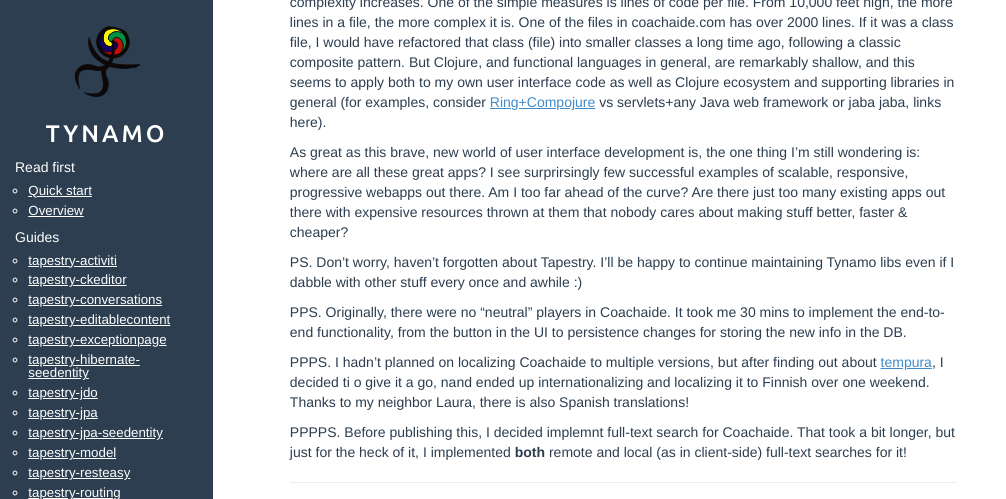
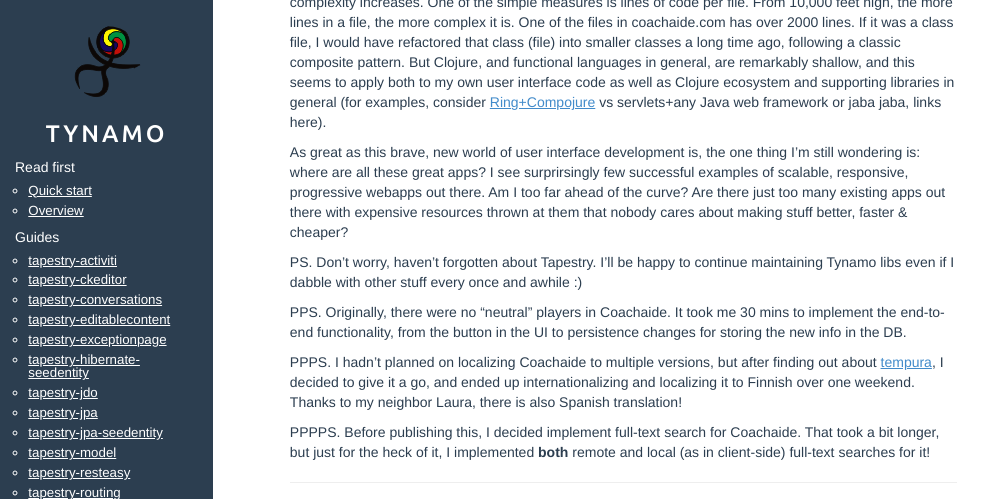
Before and after one commit to vjlamp/tynamo.github.io, a Jekyll site: the page built from _posts/2018-07-02-arbitrarily-complex-uis.md, in a window 1280 px wide and 900 px high, scrolled down 2174 px, cut to the strip 0-499 px from the top of the window. Shown: the whole strip, without its empty margins (0-1006 px from the left). Built offline with Jekyll 4.4.1, drawn with Linux system fonts in a browser that asks for light colours.

Commit message:
edit post about clojure & UIs

```diff
--- a/_posts/2018-07-02-arbitrarily-complex-uis.md
+++ b/_posts/2018-07-02-arbitrarily-complex-uis.md
@@ -60,6 +60,6 @@
 
 PPS. Originally, there were no "neutral" players in Coachaide. It took me 30 mins to implement the end-to-end functionality, from the button in the UI to persistence changes for storing the new info in the DB.
 
-PPPS. I hadn't planned on localizing Coachaide to multiple versions, but after finding out about [tempura](https://github.com/ptaoussanis/tempura), I decided ti o give it a go, nand ended up internationalizing and localizing it to Finnish over one weekend. Thanks to my neighbor Laura, there is also Spanish translations!
+PPPS. I hadn't planned on localizing Coachaide to multiple versions, but after finding out about [tempura](https://github.com/ptaoussanis/tempura), I decided to give it a go, and ended up internationalizing and localizing it to Finnish over one weekend. Thanks to my neighbor Laura, there is also Spanish translation!
 
-PPPPS. Before publishing this, I decided implemnt full-text search for Coachaide. That took a bit longer, but just for the heck of it, I implemented **both** remote and local (as in client-side) full-text searches for it!
+PPPPS. Before publishing this, I decided implement full-text search for Coachaide. That took a bit longer, but just for the heck of it, I implemented **both** remote and local (as in client-side) full-text searches for it!
```
